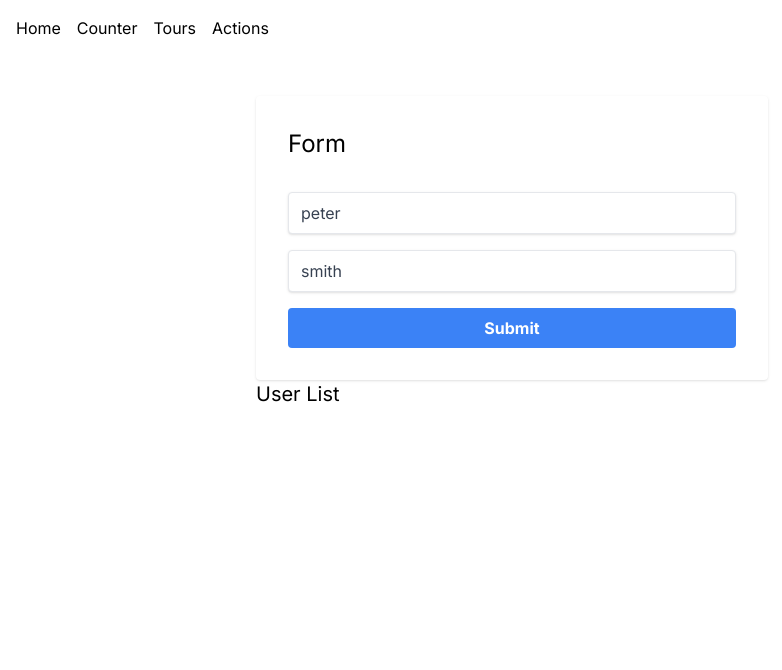
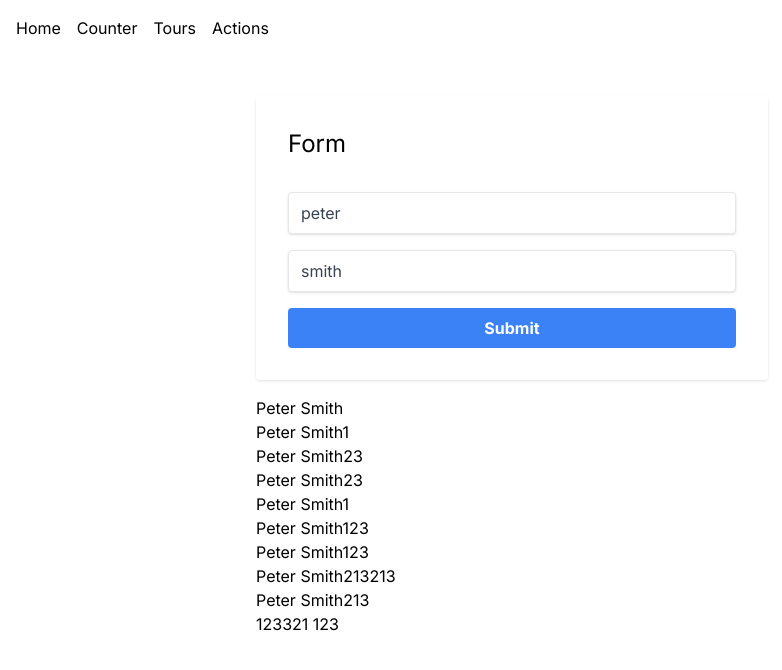
Before and after one commit to ntustRay/tutorial, a Next.js app: page /actions in a window 1280 px wide. Shown: the top 670 px of the page, without its empty margins (0-782 px from the left). Built offline with nearby package versions, Linux system fonts and the light colour scheme.

Commit message:
feat: Add actions page and support dynamically add file - Implement createUser() to create a new user - Implement fetchUsers() to fetch user data - Implement saveUser() to save user data

```diff
--- a/components/Form.tsx
+++ b/components/Form.tsx
@@ -1,9 +1,7 @@
+'use client';
+
 import React from 'react';
-
-const createUser = async () => {
-  'use server';
-  console.log('create user...');
-}
+import {createUser} from '@/utils/action';
 
 const Form = () => {
   return (
--- a/components/UserList.tsx
+++ b/components/UserList.tsx
@@ -1,8 +1,21 @@
 import React from 'react';
+import {fetchUsers} from '@/utils/action';
 
-const UserList = () => {
+const UserList = async () => {
+  const users = await fetchUsers();
   return (
-    <h3 className='text-xl'>User List</h3>
+    <div className='mt-4'>
+      {users.length ?
+        <>
+          {users.map((user: any) => {
+            return <h4 key={user.id} className='capitalize'>
+              {user.firstname} {user.lastname}
+            </h4>
+          })}
+        </> :
+        <p>No user found...</p>
+      }
+    </div>
   );
 }
 
--- /dev/null
+++ b/users.json
@@ -0,0 +1,52 @@
+[
+  {
+    "firstname": "peter",
+    "lastname": "smith",
+    "id": "1727112420798"
+  },
+  {
+    "firstname": "peter",
+    "lastname": "smith1",
+    "id": "1727112455596"
+  },
+  {
+    "firstname": "peter",
+    "lastname": "smith23",
+    "id": "1727113676875"
+  },
+  {
+    "firstname": "peter",
+    "lastname": "smith23",
+    "id": "1727113678252"
+  },
+  {
+    "firstname": "peter",
+    "lastname": "smith1",
+    "id": "1727113683156"
+  },
+  {
+    "firstname": "peter",
+    "lastname": "smith123",
+    "id": "1727113713526"
+  },
+  {
+    "firstname": "peter",
+    "lastname": "smith123",
+    "id": "1727113783997"
+  },
+  {
+    "firstname": "peter",
+    "lastname": "smith213213",
+    "id": "1727113894541"
+  },
+  {
+    "firstname": "peter",
+    "lastname": "smith213",
+    "id": "1727113903229"
+  },
+  {
+    "firstname": "123321",
+    "lastname": "123",
+    "id": "1727114070139"
+  }
+]
--- /dev/null
+++ b/utils/action.ts
@@ -0,0 +1,35 @@
+'use server'
+import {readFile, writeFile} from 'fs/promises';
+import {revalidatePath} from 'next/cache';
+import {redirect} from 'next/navigation';
+
+type User = {
+  id: string;
+  firstname: string;
+  lastname: string;
+}
+
+export const createUser = async (formData: FormData) => {
+  console.log('create user');
+  const firstname = formData.get('firstname') as string;
+  const lastname = formData.get('lastname') as string;
+  const newUser: User = {firstname, lastname, id: Date.now().toString()};
+  const rawData = Object.fromEntries(formData.entries());
+  await saveUser(newUser);
+  // revalidatePath('/actions');
+  redirect('/actions');
+  console.log(rawData)
+  console.log({firstname, lastname});
+}
+
+export const fetchUsers = async (): Prmoise<User[]> => {
+  const result = await readFile('users.json', {encoding: 'utf-8'});
+  const users = result ? JSON.parse(result) : [];
+  return users;
+}
+
+export const saveUser = async (user: User) => {
+  const users = await fetchUsers();
+  users.push(user);
+  await writeFile('users.json', JSON.stringify(users, null, 2));
+}
```
Also changed, not shown: 1 other file (tests, documents, lock files or other folders).
